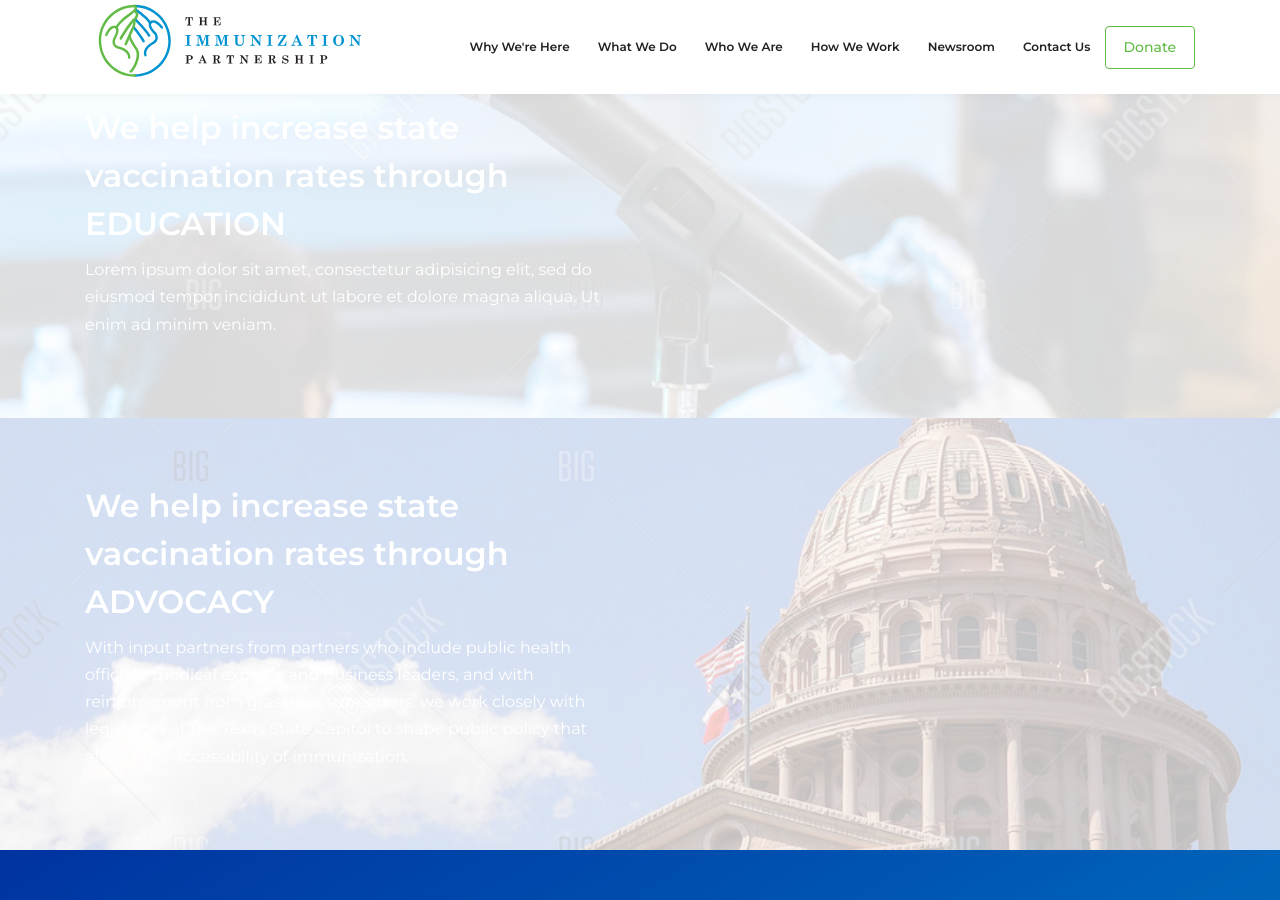
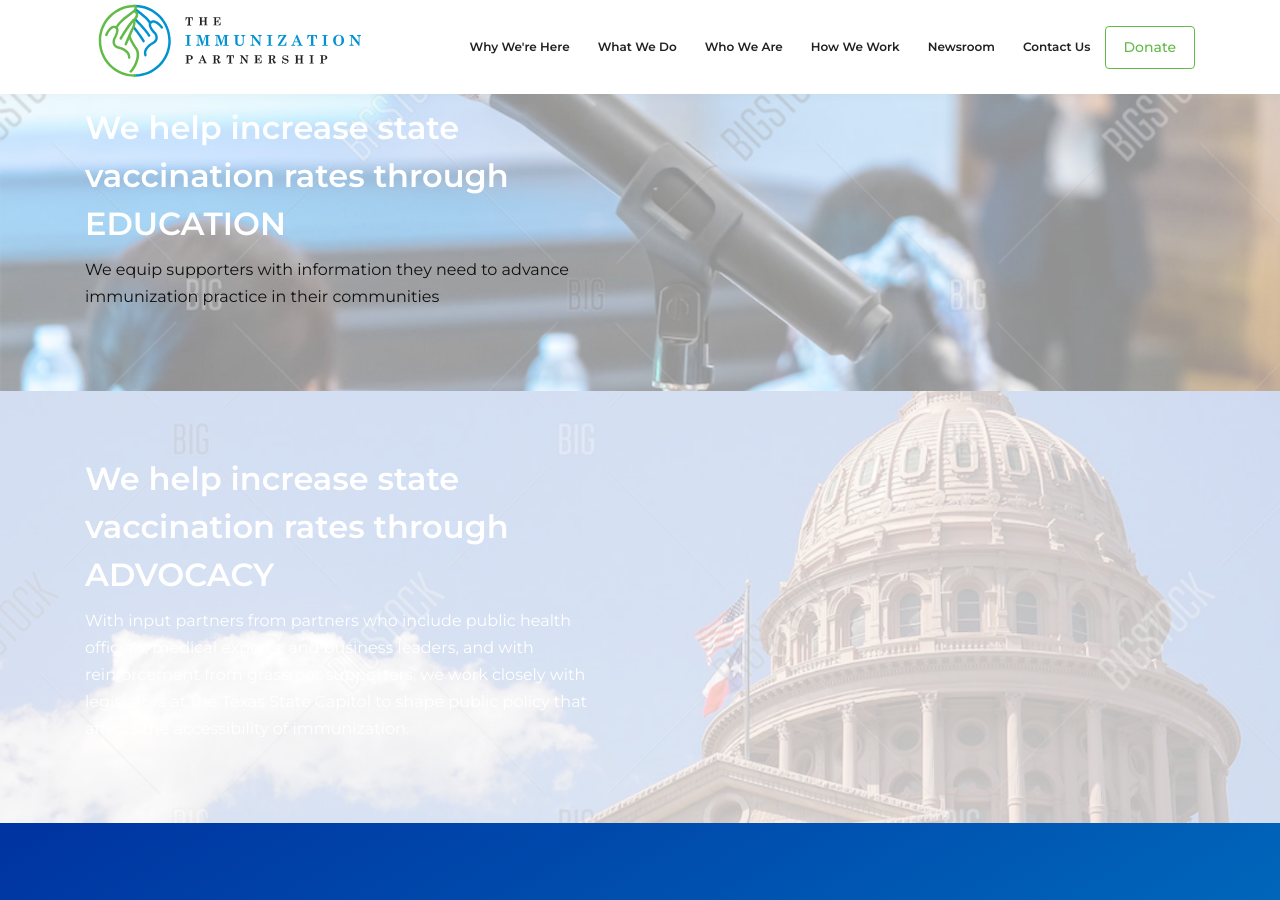
Before and after one commit to aitshuber/immunizecc, a Jekyll site: the page built from what.html, in a window 1280 px wide and 900 px high, scrolled down 1404 px. Built offline with Jekyll 4.4.1, drawn with Linux system fonts in a browser that asks for light colours; some web fonts are replaced; a script that is not in the unit is left out; comment, search, counter and statistics services are not loaded.

Commit message:
Updated 2 files via CloudCannon

```diff
--- a/what.html
+++ b/what.html
@@ -1,19 +1,16 @@
 ---
 title: The Immunization Partnership
 description: >-
-  TIP works to significantly increase state vaccination rates by:being a source
-  of leading research, industry expertise and specialist knowledge;keeping
-  communities informed of vaccination benefits and advising them on how they can
-  use that knowledge to promote change; andadvocating at the Texas Legislature
-  for public policy that improves access to vaccination and permits healthcare
-  professionals to build healthy communities.
+  We provide expertise in reducing preventable disease; we educate to advance
+  immunization practice; and we advocate for public policy to increase
+  vaccination coverage.
 keywords:
 layout: sub-page
 permalink: what-we-do
 banner-image: >-
   /assets/img/the-immunization-partnership/screen-shot-2022-10-07-at-11-33-58-am.png
 section-1-image: /assets/img/the-immunization-partnership/welcome-to-the-board-adfasdf.png
-section-2-image: /assets/img/the-immunization-partnership/welcome-to-the-board-adfasdf-1.png
+section-2-image: /assets/img/the-immunization-partnership/welcome-to-the-board-adfasdf-2.png
 section-3-image: /assets/img/the-immunization-partnership/6.png
 ---
 <!-- Features -->
@@ -55,7 +52,7 @@
 	  <div class="row space-2">
 		<div class="col-sm-7 col-lg-6 editable">
 		  <h3 class="h2 white"><strong>We help increase state vaccination rates through EDUCATION</strong></h3>
-		  <p class="white">Lorem ipsum dolor sit amet, consectetur adipisicing elit, sed do eiusmod tempor incididunt ut labore et dolore magna aliqua. Ut enim ad minim veniam.</p>
+		  <p>We equip supporters with information they need to advance immunization practice in their communities</p>
 		</div>
 		<!-- End Col -->
 	  </div>
```
Also changed, not shown: assets/img/the-immunization-partnership/welcome-to-the-board-adfasdf-2.png (added).
